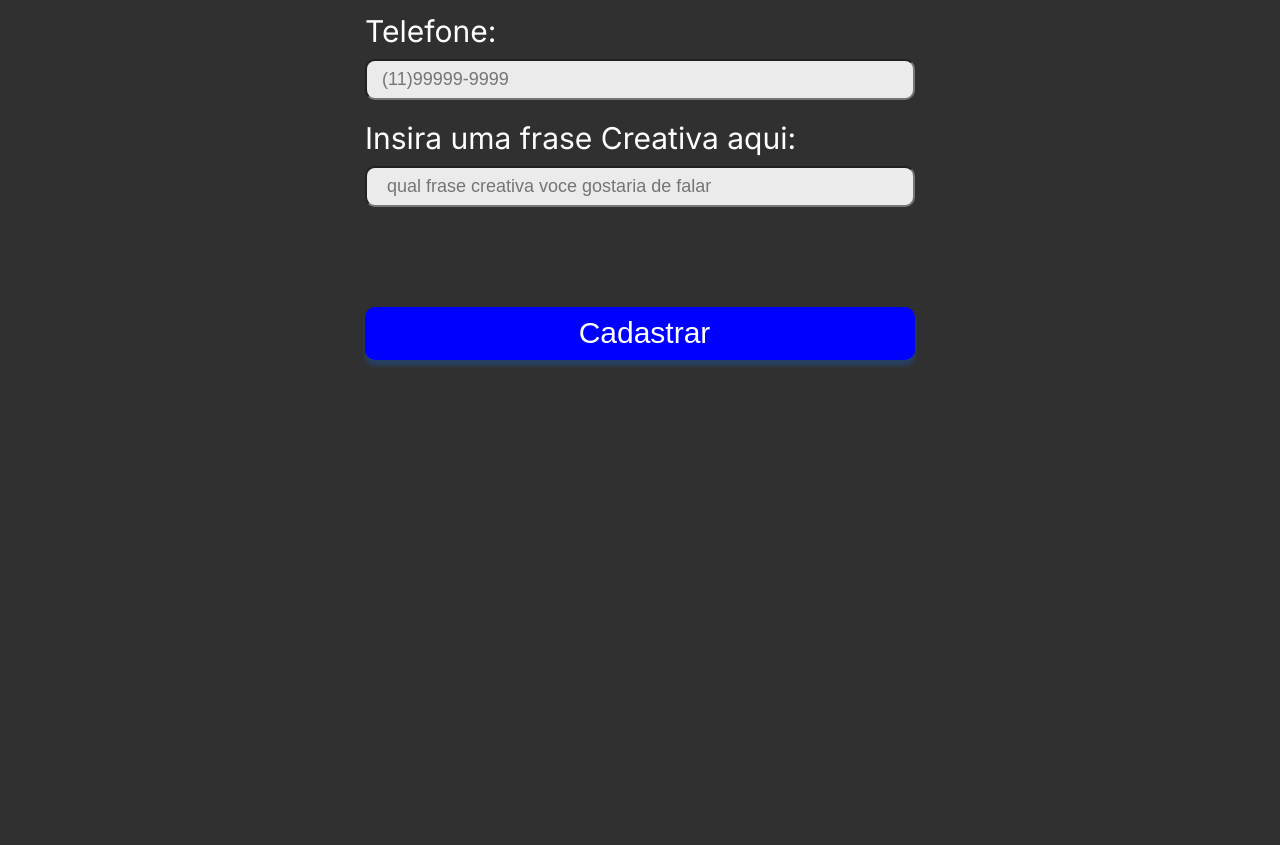
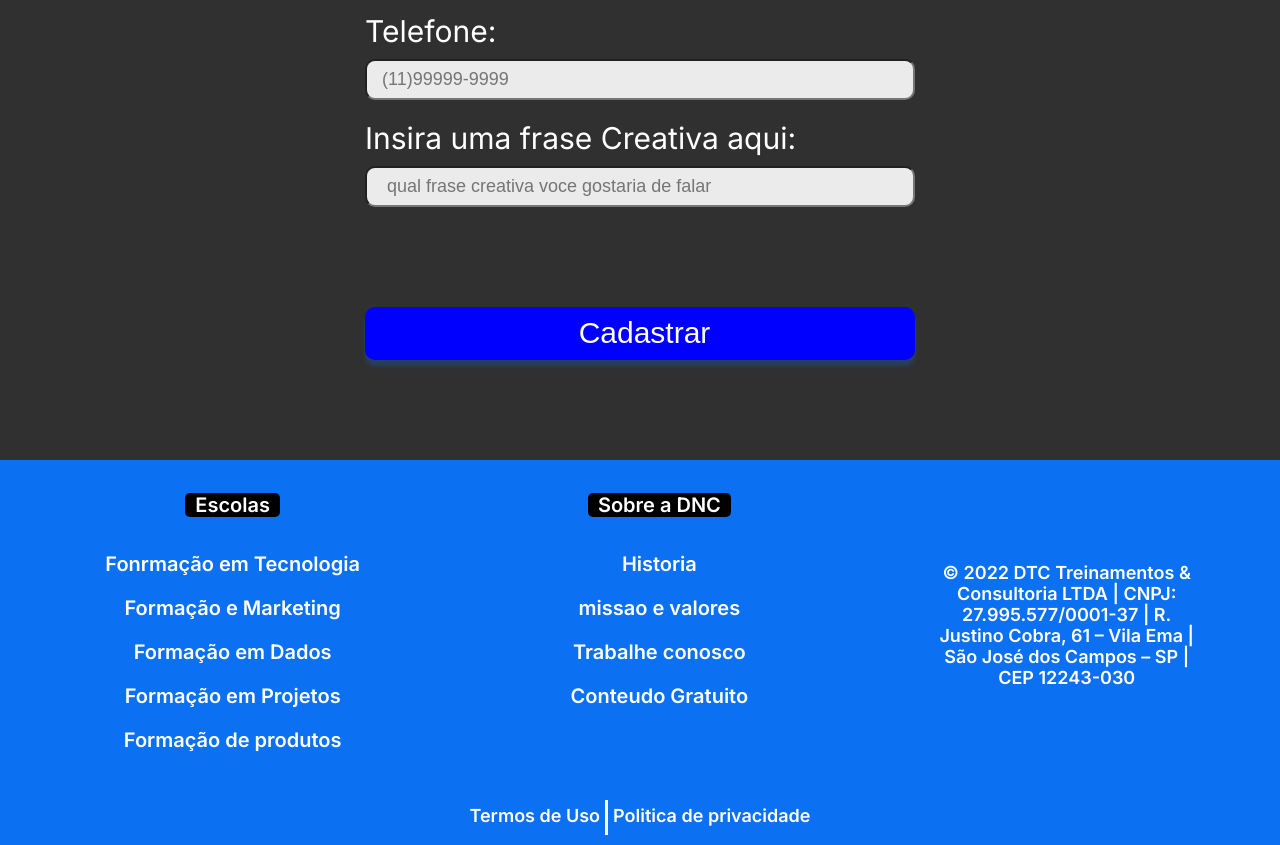
Before and after one commit to Romandnc/bootcamp-dnc, a plain HTML site: page index.html in a window 1280 px wide. Shown: the part 1135-1980 px from the top of the page. Before the commit the page ends 1595 px from the top, so only its background shows below. Drawn offline with Linux system fonts and the light colour scheme.

Commit message:
adicionando o media query no footer

```diff
--- a/index.html
+++ b/index.html
@@ -71,5 +71,56 @@
         </form>
     </section>
 
+    <footer>
+        <div class="linha1">
+            <nav>
+                <h5>Escolas</h5>
+                <ul>
+                    <li>
+                        <a href="">Fonrmação em Tecnologia</a>
+                    </li>
+                    <li>
+                        <a href="">Formação e Marketing</a>
+                    </li>
+                    <li>
+                        <a href="">Formação em Dados</a>
+                    </li>
+                    <li>
+                       <a href="">Formação em Projetos</a>
+                    </li>
+                    <li>
+                        <a href="">Formação de produtos</a>
+                    </li>
+                </ul>
+            </nav>
+
+            <nav>
+                <h5>Sobre a DNC</h5>
+                <ul>
+                    <li>
+                        <a href="">Historia</a>
+                    </li>
+                    <li>
+                        <a href="">missao e valores</a>
+                    </li>
+                    <li>
+                        <a href=""> Trabalhe conosco</a>
+                    </li>
+                    <li>
+                        <a href="">Conteudo Gratuito</a>
+                    </li>
+                </ul>
+            </nav>
+            <div class="endereço">
+                © 2022 DTC Treinamentos & Consultoria LTDA | CNPJ: 27.995.577/0001-37 | R. Justino Cobra, 61 – Vila Ema | São José dos Campos – SP | CEP 12243-030
+            </div>
+        </div>
+
+        <div class="linha2">
+            <a href="">Termos de Uso</a>
+            <a href="">Politica de privacidade</a>
+        </div>
+    </footer>
+
 </body>
 </html>
--- a/style.css
+++ b/style.css
@@ -158,5 +158,146 @@
             border: none;
             box-shadow:0px 6px 4px 0px rgba(12, 112, 242, 0.25);
             cursor: pointer;
+            }
 
+            /*footer*/
+         footer{
+                width: 100%;
+                background-color: var(--azul-dnc);
             }
+         footer .linha1{
+                display: flex;
+                justify-content: space-around;
+                align-items: center;
+            }
+
+         footer ul{
+                list-style: none;
+                margin:0px;
+                padding:0px;
+            }
+
+        footer nav{
+                display: flex;
+                flex-direction: column;
+                align-items: center;
+                height: 330px;
+            }
+
+        footer h5{
+                text-align: center;
+                color: white;
+                font-weight: 800;
+                font-size: 20px;
+                font-family: var(--fonte-padrao);
+
+                background-color: black;
+                border-radius: 5px;
+                padding: 0px 10px 0px 10px;
+                margin-bottom: 15px;
+            }
+
+
+        footer ul li{
+                text-align: center;
+                color: white;
+                font-weight: 600;
+                font-size: 20px;
+                font-family: var(--fonte-padrao);
+
+                margin: 20px 20px;
+            }
+
+        footer ul li a:hover{
+            color: var(--cinza-houver);
+        }
+
+        footer ul li a{
+                color: white;
+                text-decoration: none;
+            }
+        footer .endereço{
+            font-weight: 600;
+            font-size: 18px;
+            font-family: var(--fonte-padrao);
+            color: white;
+            text-align: center;
+            width: 20%;
+        }
+
+        footer .linha2{
+            height: 35px;
+            display: flex;
+            justify-content: center;
+            margin: 0px;
+            padding: 10px 0px 10px 0px;
+        }
+
+        footer .linha2 a{
+            font-family: var(--fonte-padrao);
+            font-size: 18px;
+            font-weight: 600;
+            color: white;
+
+            text-decoration: none;
+            padding:5px;
+        }
+        footer .linha2 a:first-child{
+            border-right: 3px solid white;
+        }
+
+         footer .linha2 a:hover{
+            color: var(--cinza-houver);
+         }
+@media only screen and (max-width: 600px){
+
+    #principal{
+        flex-direction: column;
+        height: auto;
+    }
+
+    #menu{
+        flex-direction: column;
+        width: 100%;
+        margin: 0px;
+    }
+
+    #menu a{
+        display: flex;
+        align-items: center;
+        height: 50px;
+    }
+
+    #principal button{
+        width: 100%;
+        margin: 0px;
+    }
+
+    /*SECTION*/
+    section h1{
+        font-size: 38px;
+    }
+
+    section h2{
+        font-size: 28px;
+        padding-right: 15px;
+        padding-left: 15px;
+    }
+
+    form{
+        width: 95%;
+        font-size: 20px;
+    }
+    .checkbox-itens label{
+        font-size: 17px;
+    }
+
+    /*footer*/
+    footer .linha1{
+    flex-direction: column;
+    }
+    footer .endereço{
+        width: 95%;
+        margin-bottom:15px ;
+    }
+}
```
